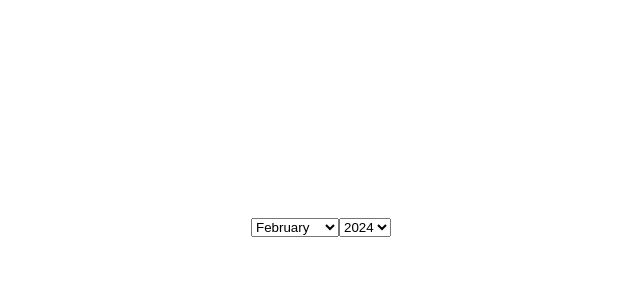
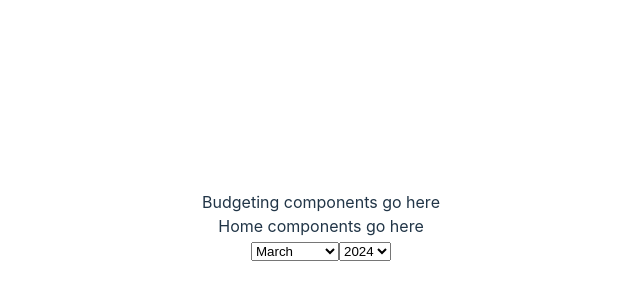
Before and after one commit to RossNE99/Wealth-Warden, a React (Vite) app: page / in a window 1280 px wide. Shown: the part 174-474 px from the top of the page, without its empty margins (319-959 px from the left). Built offline with nearby package versions, Linux system fonts and the light colour scheme.

Commit message:
updated date component and app.jsx

```diff
--- a/src/App.jsx
+++ b/src/App.jsx
@@ -6,19 +6,16 @@ import Date from './components/Date/Index'
 function App() {
 
 
-  // return (
-  //   <div>
-  //     {/* <NabBar/> */}
-  //    <Budgeting/>
-  //    <Home/>
-  //   </div>
+  return (
+    <div>
+      {/* <NabBar/> */}
+     <Budgeting/>
+     <Home/>
+     <Date/>
+    </div>
 
-  // )
-  return (
-    <div className="App">
-      <Date />
-    </div>
   );
+
 }
 
 export default App
--- a/src/components/Date/Index.jsx
+++ b/src/components/Date/Index.jsx
@@ -1,11 +1,12 @@
-import React, { useState } from 'react';
-import dayjs from 'dayjs';
+import React, { useState } from "react";
+import dayjs from "dayjs";
 
 function Date() {
+    //To display current month and year by default
   const [selectedDate, setSelectedDate] = useState(dayjs());
 
   const handleMonthChange = (event) => {
-    const month = parseInt(event.target.value, 10) - 1; // Months are 0-indexed in Day.js
+    const month = parseInt(event.target.value, 10);
     setSelectedDate(selectedDate.month(month));
   };
 
@@ -18,12 +19,13 @@ function Date() {
     <div>
       <select value={selectedDate.month()} onChange={handleMonthChange}>
         {Array.from({ length: 12 }, (_, i) => i).map((month) => (
-          <option key={month} value={month + 1}>
-            {dayjs().month(month).format('MMMM')}
+          <option key={month} value={month}>
+            {dayjs().month(month).format("MMMM")}
           </option>
         ))}
       </select>
       <select value={selectedDate.year()} onChange={handleYearChange}>
+        {/* To begin array from year 2024 and span 10years */}
         {Array.from({ length: 10 }, (_, i) => i + 2024).map((year) => (
           <option key={year} value={year}>
             {year}
```
